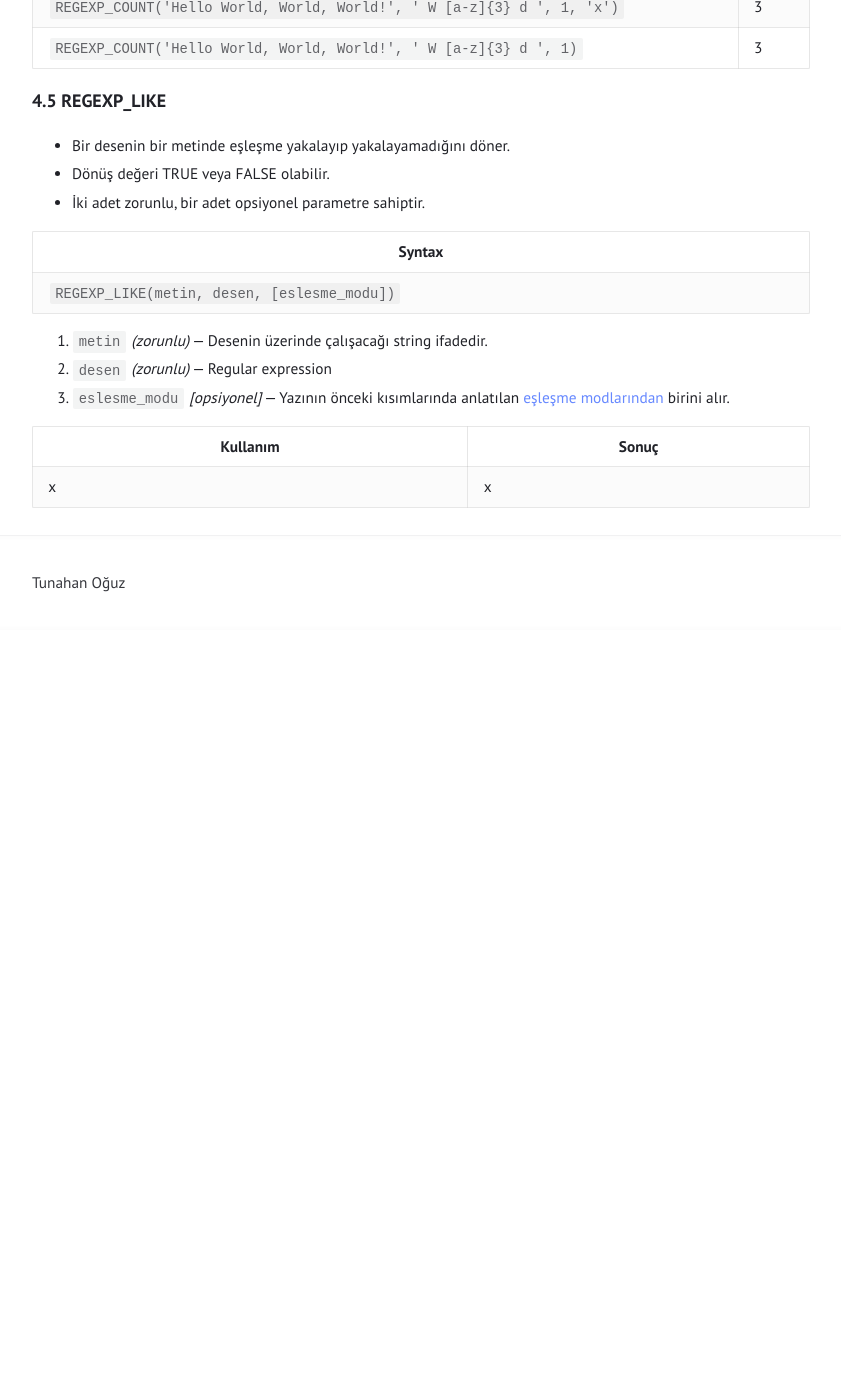
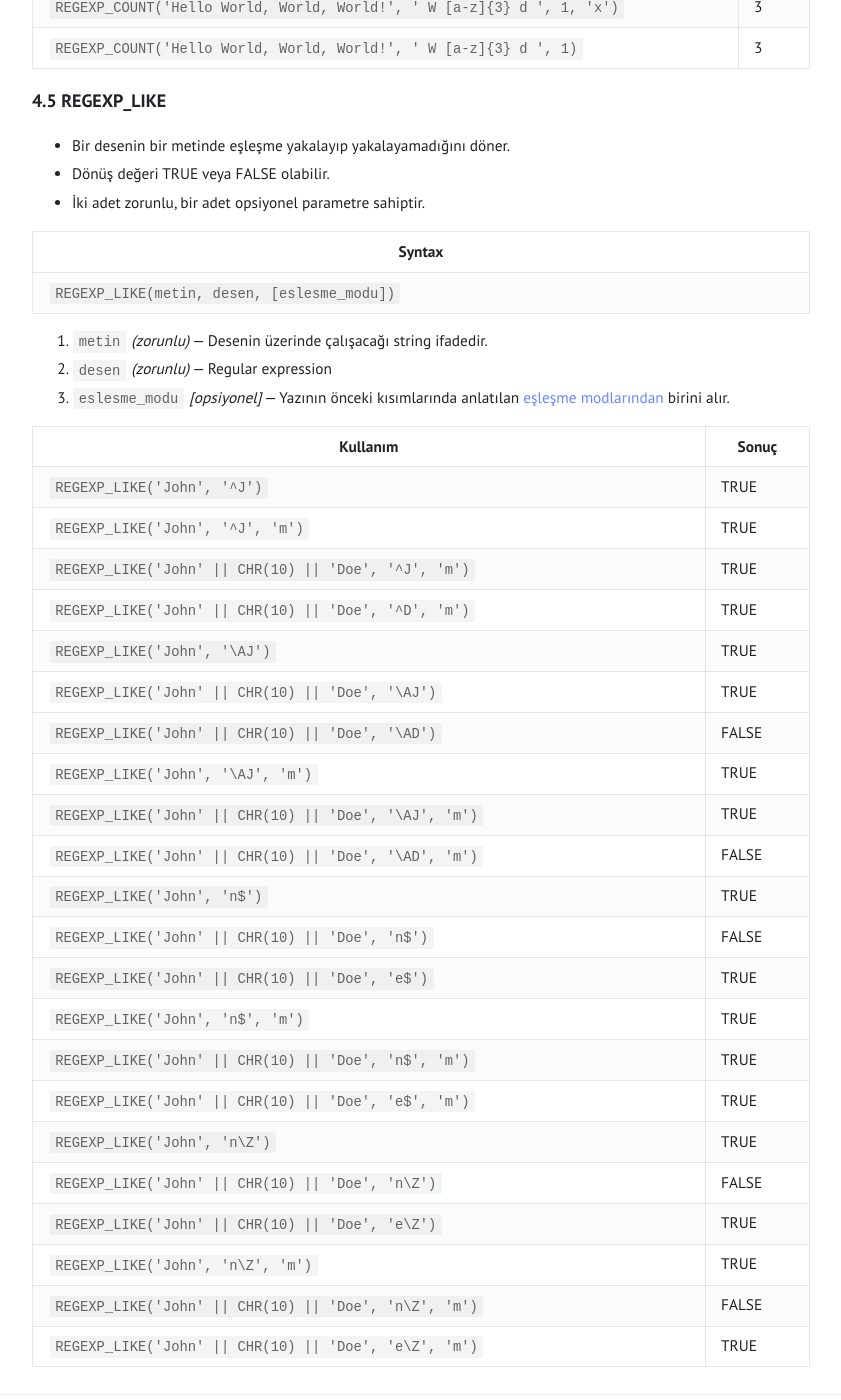
Before and after one commit to tunahanoguz/tunahanoguz.github.io, a Jekyll site: the page built from _posts/2025-05-05-oracle-regular-expressions.md, in a window 1280 px wide and 1400 px high, scrolled down 10894 px. Shown: the whole window, without its empty margins (219-1060 px from the left). Built offline with Jekyll 4.4.1, drawn with Linux system fonts in a browser that asks for light colours; before the commit the page ends 11524 px from its top, so only the background shows below that.

Commit message:
Update 2025-05-05-oracle-regular-expressions.md

````diff
--- a/_posts/2025-05-05-oracle-regular-expressions.md
+++ b/_posts/2025-05-05-oracle-regular-expressions.md
@@ -297,6 +297,27 @@ Aşağıdaki tabloda [burada](#desenler-ve-aciklamalari) açıklamaları yer ala
 2. ```desen``` *(zorunlu)* — Regular expression
 3. ```eslesme_modu``` *[opsiyonel]* — Yazının önceki kısımlarında anlatılan [eşleşme modlarından](#eslesme-modlari) birini alır.
 
-| Kullanım | Sonuç |
-|----------|-------|
-| x        | x     |
+| Kullanım                                                  | Sonuç |
+|-----------------------------------------------------------|-------|
+| `REGEXP_LIKE('John', '^J')`                               | TRUE  |
+| `REGEXP_LIKE('John', '^J', 'm')`                          | TRUE  |
+| ```REGEXP_LIKE('John' || CHR(10) || 'Doe', '^J', 'm')```  | TRUE  |
+| ```REGEXP_LIKE('John' || CHR(10) || 'Doe', '^D', 'm')```  | TRUE  |
+| `REGEXP_LIKE('John', '\AJ')`                              | TRUE  |
+| ```REGEXP_LIKE('John' || CHR(10) || 'Doe', '\AJ')```      | TRUE  |
+| ```REGEXP_LIKE('John' || CHR(10) || 'Doe', '\AD')```      | FALSE |
+| `REGEXP_LIKE('John', '\AJ', 'm')`                         | TRUE  |
+| ```REGEXP_LIKE('John' || CHR(10) || 'Doe', '\AJ', 'm')``` | TRUE  |
+| ```REGEXP_LIKE('John' || CHR(10) || 'Doe', '\AD', 'm')``` | FALSE |
+| `REGEXP_LIKE('John', 'n$')`                               | TRUE  |
+| ```REGEXP_LIKE('John' || CHR(10) || 'Doe', 'n$')```       | FALSE |
+| ```REGEXP_LIKE('John' || CHR(10) || 'Doe', 'e$')```       | TRUE  |
+| `REGEXP_LIKE('John', 'n$', 'm')`                          | TRUE  |
+| ```REGEXP_LIKE('John' || CHR(10) || 'Doe', 'n$', 'm')```  | TRUE  |
+| ```REGEXP_LIKE('John' || CHR(10) || 'Doe', 'e$', 'm')```  | TRUE  |
+| `REGEXP_LIKE('John', 'n\Z')`                              | TRUE  |
+| ```REGEXP_LIKE('John' || CHR(10) || 'Doe', 'n\Z')```      | FALSE |
+| ```REGEXP_LIKE('John' || CHR(10) || 'Doe', 'e\Z')```      | TRUE  |
+| `REGEXP_LIKE('John', 'n\Z', 'm')`                         | TRUE  |
+| ```REGEXP_LIKE('John' || CHR(10) || 'Doe', 'n\Z', 'm')``` | FALSE |
+| ```REGEXP_LIKE('John' || CHR(10) || 'Doe', 'e\Z', 'm')``` | TRUE  |
````
